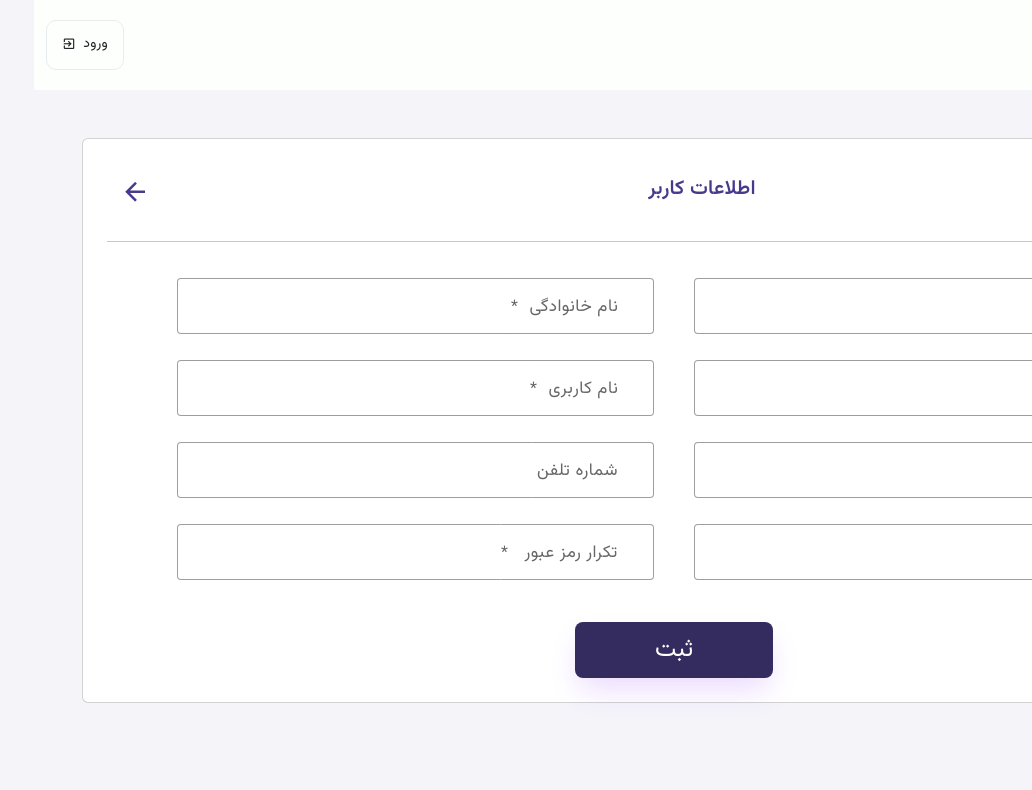
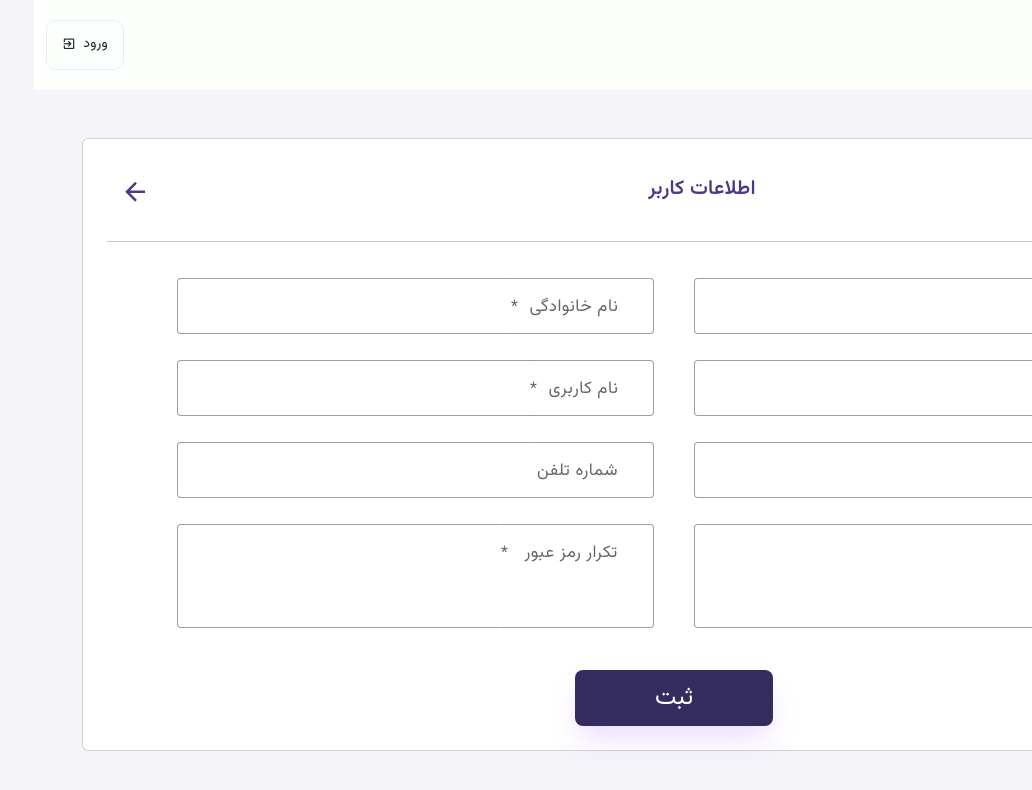
Before and after one commit to negar-rezae3226/dummy-project, an Angular app: page /users-management/edit/1 in a window 1280 px wide. Shown: the top 790 px of the page, without its empty margins (248-1280 px from the left). Built offline with nearby package versions, Linux system fonts and the light colour scheme; no server answers.

Commit message:
change login form

```diff
--- a/src/app/components/shared/input/input.component.html
+++ b/src/app/components/shared/input/input.component.html
@@ -2,13 +2,15 @@
     <mat-form-field appearance="outline" dir="rtl" class="input-matinput-style">
         <mat-label class="mat-label-style">{{labelInput}}</mat-label>
 
-        <input matInput *ngIf="formName=='password'; else other" [type]="hide ? 'password' : 'text'"
-            class="input-matinput-style" (input)="onEmitValue()" [formControlName]="formControlInput"
-            [(ngModel)]="value">
-        <button mat-icon-button matSuffix (click)="hide = !hide" [attr.aria-label]="'Hide password'"
-            [attr.aria-pressed]="hide">
-            <mat-icon *ngIf="hideIcon">{{hide ? 'visibility_off' : 'visibility'}}</mat-icon>
-        </button>
+        <div *ngIf="formName=='password'; else other">
+            <input matInput [type]="hide ? 'password' : 'text'" class="input-matinput-style" (input)="onEmitValue()"
+                [formControlName]="formControlInput" [(ngModel)]="value">
+            <button mat-icon-button matSuffix (click)="hide = !hide" [attr.aria-label]="'Hide password'"
+                [attr.aria-pressed]="hide">
+                <mat-icon *ngIf="hideIcon">{{hide ? 'visibility_off' : 'visibility'}}</mat-icon>
+            </button>
+        </div>
+
 
         <ng-template #other>
             <input matInput [type]="inputType" class="input-matinput-style" (input)="onEmitValue()"
```
